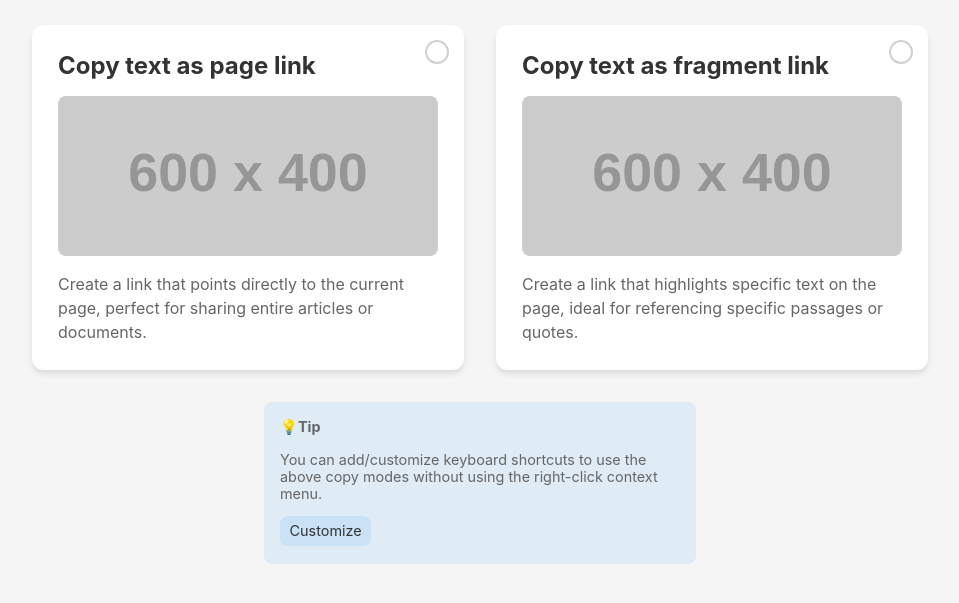
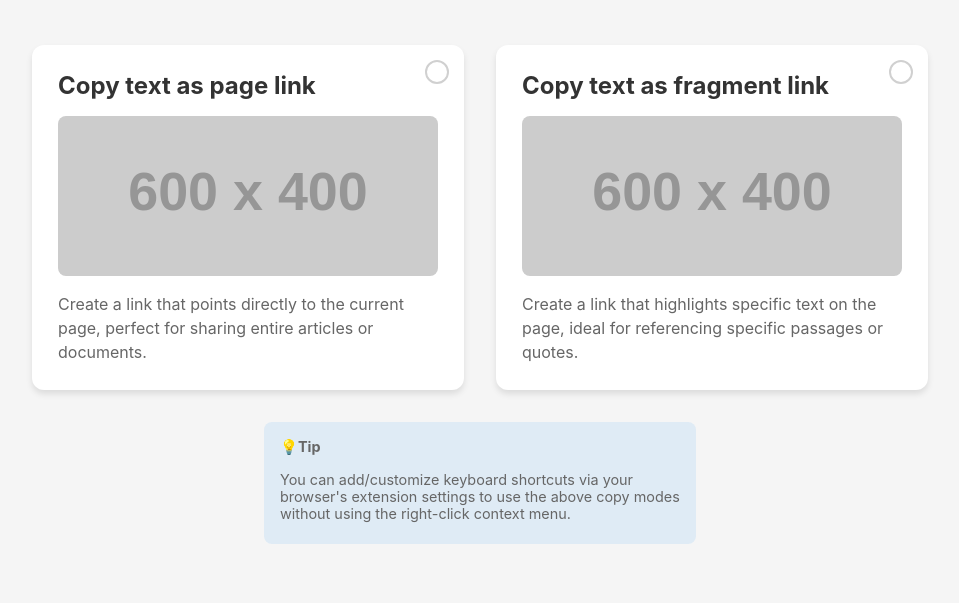
Before and after one commit to ryanspain/chromium-copy-text-as-link, a browser extension: page src/options.html in a window 1280 px wide. Shown: the part 207-810 px from the top of the page, without its empty margins (160-1119 px from the left). Drawn offline with Linux system fonts and the light colour scheme; placeholder pictures from the web are drawn by us.

Commit message:
Removes button to shortcuts page from options page

```diff
--- a/src/options.html
+++ b/src/options.html
@@ -174,7 +174,7 @@
         .shortcut-tip {
             width: 400px;
             margin-top: 1rem;
-            padding: 1rem 1rem 1.5rem 1rem;
+            padding: 1rem 1rem 0.5rem 1rem;
             background-color: var(--tip-bg);
             border-radius: 8px;
             font-size: 0.9rem;
@@ -184,19 +184,6 @@
 
         .shortcut-tip h4 {
             margin: 0;
-        }
-
-        .shortcut-tip p {
-            margin-bottom: 1.3rem;
-        }
-
-        .shortcut-tip a {
-            color: var(--text-color);
-            text-decoration: none;
-            transition: opacity 0.3s ease;
-            background-color: var(--tip-bg);
-            border-radius: 8px;;
-            padding: 0.4rem 0.6rem;
         }
 
         .shortcut-tip a:hover {
@@ -257,9 +244,8 @@
         <div class="shortcut-tip">
             <h4>💡Tip</h4>
             <p>
-                You can add/customize keyboard shortcuts to use the above copy modes without using the right-click context menu.
+                You can add/customize keyboard shortcuts via your browser's extension settings to use the above copy modes without using the right-click context menu.
             </p>
-            <a href="chrome://extensions/shortcuts" target="_blank">Customize</a>
         </div>
     </div>
 
```
